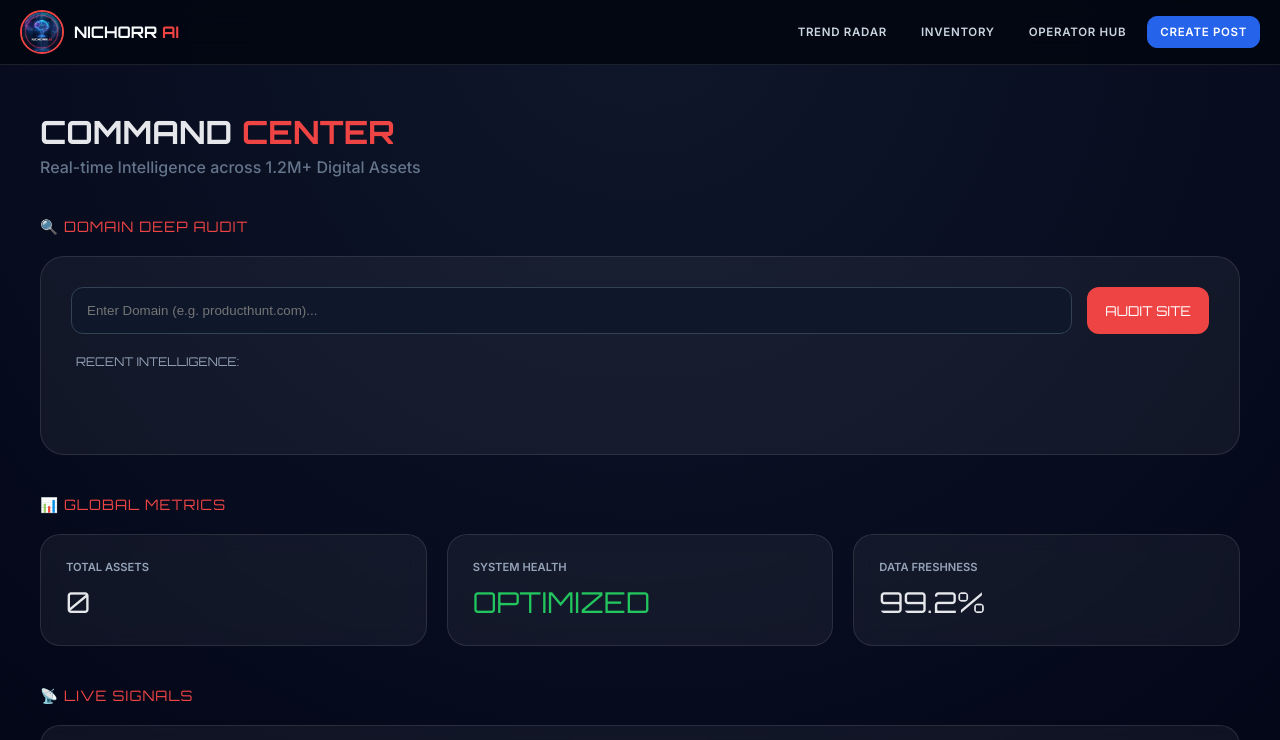
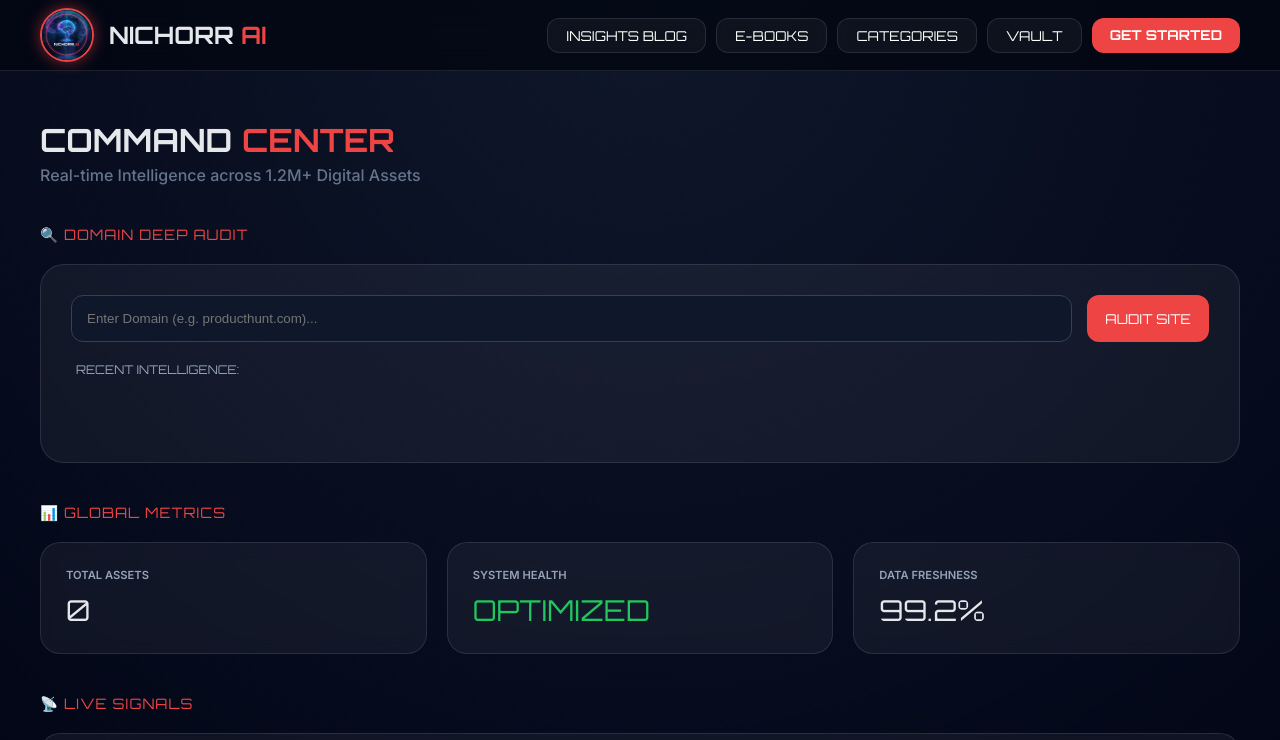
Before and after one commit to nichorragency-svg/Nichorr-System, a website: page public/dashboard.html in a window 1280 px wide. Shown: the top 740 px of the page. Drawn offline with Linux system fonts and the light colour scheme; no server answers.

Commit message:
Nichorr System Morning Update

```diff
--- a/public/NichorrTheme.css
+++ b/public/NichorrTheme.css
@@ -28,96 +28,3 @@ body {
     border: 1px solid var(--glass-border);
     border-radius: 24px;
 }
-
-/* --- Global top navigation --- */
-body.has-nichorr-nav { padding-top: 72px; }
-
-.nichorr-top-nav {
-    position: fixed;
-    top: 0;
-    left: 0;
-    right: 0;
-    z-index: 1000;
-    display: flex;
-    flex-wrap: wrap;
-    align-items: center;
-    justify-content: space-between;
-    gap: 10px 16px;
-    padding: 10px 20px;
-    background: rgba(3, 7, 18, 0.94);
-    backdrop-filter: blur(14px);
-    border-bottom: 1px solid var(--glass-border);
-}
-
-.nichorr-top-nav.theme-light {
-    position: sticky;
-    background: #fff;
-    border-bottom: 1px solid #e2e8f0;
-}
-
-.nav-brand-block { display: flex; align-items: center; }
-.nav-logo-link {
-    display: flex;
-    align-items: center;
-    gap: 10px;
-    text-decoration: none;
-    color: inherit;
-}
-.nav-logo-img {
-    width: 40px;
-    height: 40px;
-    border-radius: 50%;
-    border: 2px solid #ef4444;
-    object-fit: cover;
-}
-.nav-brand-text {
-    font-family: 'Orbitron', 'Segoe UI', sans-serif;
-    font-weight: 700;
-    font-size: 1rem;
-    color: #f8fafc;
-}
-.theme-light .nav-brand-text { color: #0f172a; }
-.nav-accent { color: #ef4444; }
-
-.nav-links-row {
-    display: flex;
-    flex-wrap: wrap;
-    align-items: center;
-    gap: 8px;
-}
-
-.nav-link {
-    text-decoration: none;
-    font-size: 0.72rem;
-    font-weight: 700;
-    letter-spacing: 0.06em;
-    text-transform: uppercase;
-    padding: 8px 12px;
-    border-radius: 10px;
-    color: #cbd5e1;
-    border: 1px solid transparent;
-    transition: 0.2s;
-}
-.theme-light .nav-link { color: #475569; }
-.nav-link:hover {
-    color: #fff;
-    border-color: rgba(59, 130, 246, 0.5);
-    background: rgba(59, 130, 246, 0.15);
-}
-.theme-light .nav-link:hover {
-    color: #0f172a;
-    background: #f1f5f9;
-}
-.nav-link-cta {
-    background: #2563eb;
-    color: #fff !important;
-    border-color: #2563eb;
-}
-.nav-link-cta:hover { background: #1d4ed8; }
-
-@media (max-width: 640px) {
-    body.has-nichorr-nav { padding-top: 120px; }
-    .nichorr-top-nav { padding: 10px 12px; }
-    .nav-links-row { width: 100%; justify-content: center; }
-    .nav-link { flex: 1 1 auto; text-align: center; font-size: 0.65rem; padding: 8px 6px; }
-}
--- a/public/dashboard.html
+++ b/public/dashboard.html
@@ -18,9 +18,37 @@
             color: #e5e7eb;
             font-family: 'Inter', sans-serif;
             margin: 0;
-            padding-top: 0;
+            padding-top: 80px;
         }
 
+        .nichorr-nav {
+            position: fixed;
+            top: 0; left: 0; right: 0;
+            height: 70px;
+            background: rgba(3, 7, 18, 0.8);
+            backdrop-filter: blur(15px);
+            border-bottom: 1px solid var(--glass-border);
+            display: flex;
+            align-items: center;
+            justify-content: space-between;
+            padding: 0 40px;
+            z-index: 1000;
+        }
+
+        .nav-left { display: flex; align-items: center; gap: 15px; }
+        .nav-logo {
+            width: 50px;
+            height: 50px;
+            border-radius: 50%;
+            border: 2px solid var(--neon-red);
+            object-fit: cover;
+            box-shadow: 0 0 15px rgba(239, 68, 68, 0.5);
+            transition: 0.5s;
+        }
+        .nav-logo:hover { transform: rotate(360deg); }
+        .nav-brand { font-family: 'Orbitron', sans-serif; font-size: 1.5rem; font-weight: bold; }
+
+        .nav-links { display: flex; gap: 10px; flex-wrap: wrap; }
         .glass-btn {
             background: var(--glass-bg);
             border: 1px solid var(--glass-border);
@@ -88,7 +116,19 @@
 </head>
 <body>
 
-    <div data-nichorr-nav></div>
+    <nav class="nichorr-nav">
+        <div class="nav-left">
+            <img src="/images/nichorr-logo.png" alt="Nichorr AI Logo" class="nav-logo">
+            <span class="nav-brand">NICHORR <span style="color: var(--neon-red);">AI</span></span>
+        </div>
+        <div class="nav-links">
+            <a href="/modules/blog/blog.html" class="glass-btn">INSIGHTS BLOG</a>
+            <a href="/modules/blog/ebooks.html" class="glass-btn">E-BOOKS</a>
+            <a href="/categories.html" class="glass-btn">CATEGORIES</a>
+            <a href="/modules/inventory.html" class="glass-btn">VAULT</a>
+            <a href="#auditPanel" id="getStartedBtn" class="glass-btn" style="background: var(--neon-red); border: none; font-weight: bold;">GET STARTED</a>
+        </div>
+    </nav>
 
     <div class="dashboard-wrapper">
         <div class="hero-heading">
@@ -134,7 +174,6 @@
         </div>
     </div>
 
-    <script src="/js/site-nav.js"></script>
     <script src="/js/dashboard.js"></script>
 </body>
 </html>
```
Also changed, not shown: public/admin-operator.html (+0 -3 lines), public/index.html (+8 -15 lines), public/modules/audit-engine/inventory.html (+2 -5 lines).
